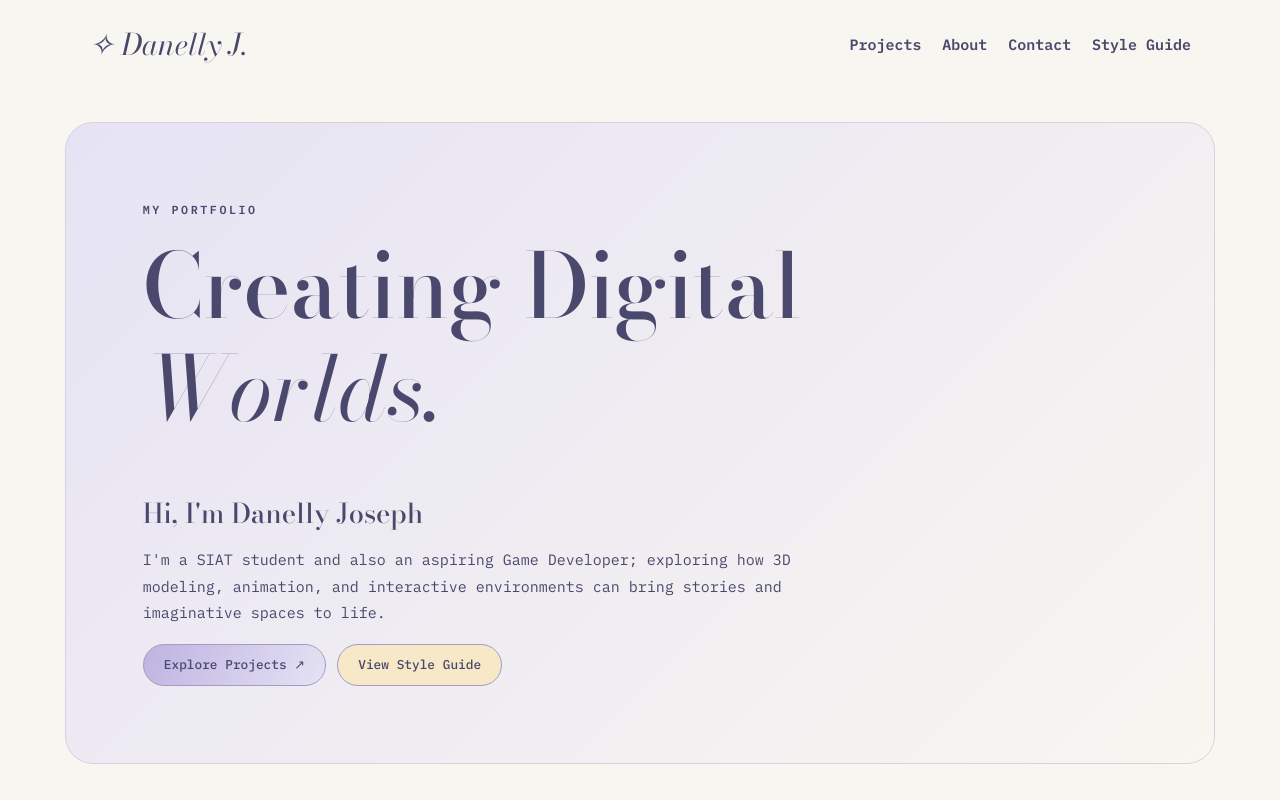
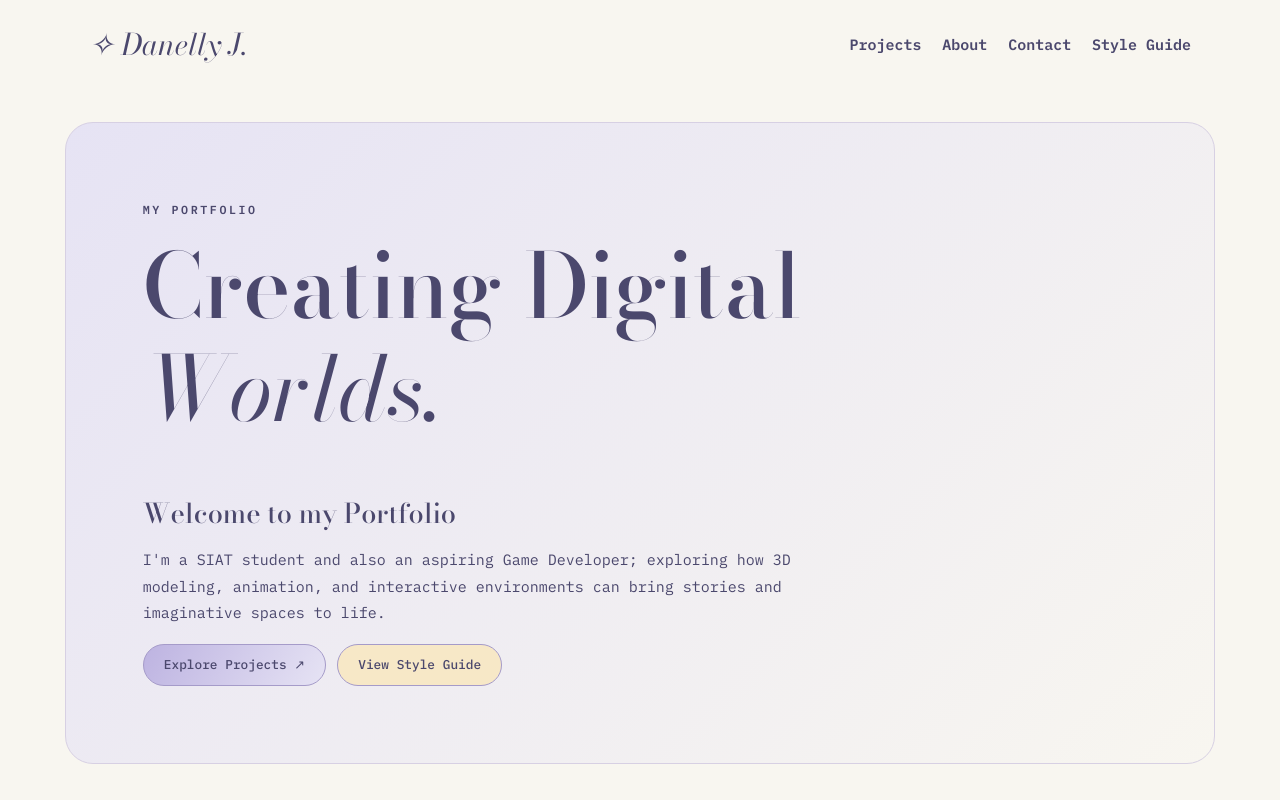
Before and after one commit to Danelly-star/IAT-339-P03-Portfolio, a plain HTML site: page index.html in a window 1280 px wide. Shown: the top 800 px of the page. Drawn offline with nearby package versions, Linux system fonts and the light colour scheme.

Commit message:
Update index.html

```diff
--- a/index.html
+++ b/index.html
@@ -53,7 +53,7 @@
         Creating Digital <em>Worlds.</em>
       </h1>
 
-	  <h3>Hi, I'm Danelly Joseph</h3>
+	  <h3>Welcome to my Portfolio</h3>
 
       <p>
         I'm a SIAT student and also an aspiring Game Developer;
```
